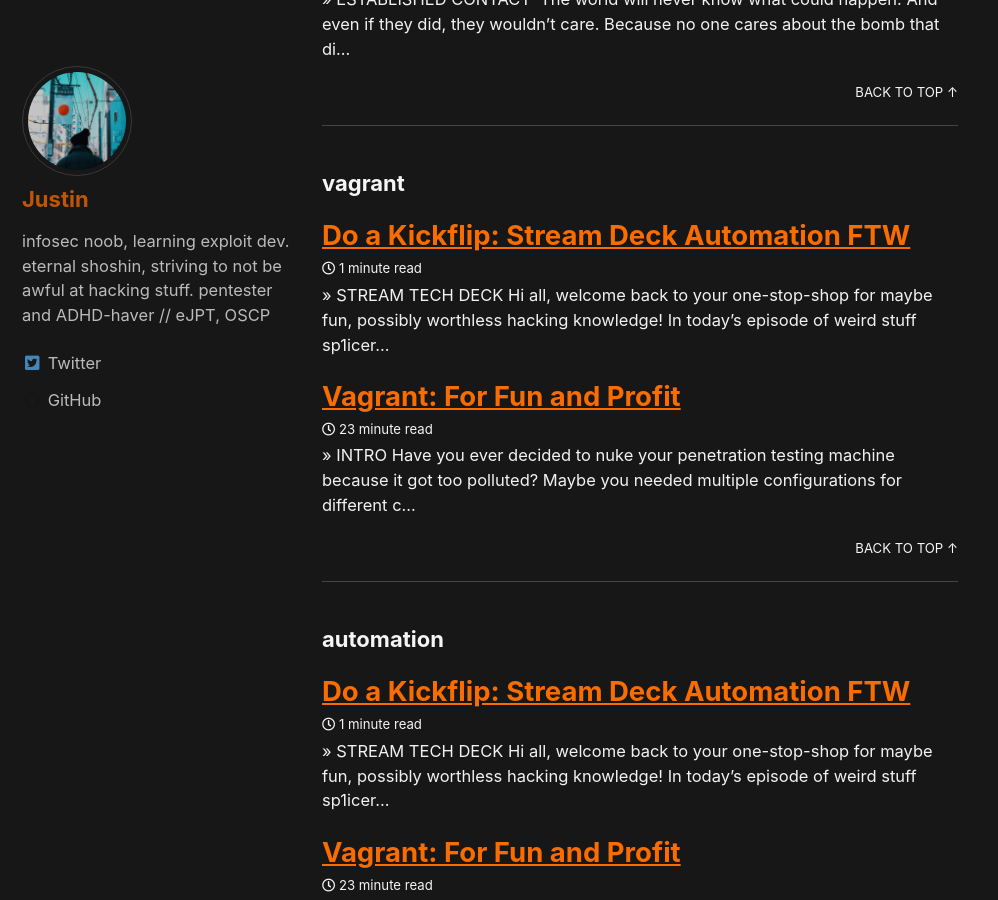
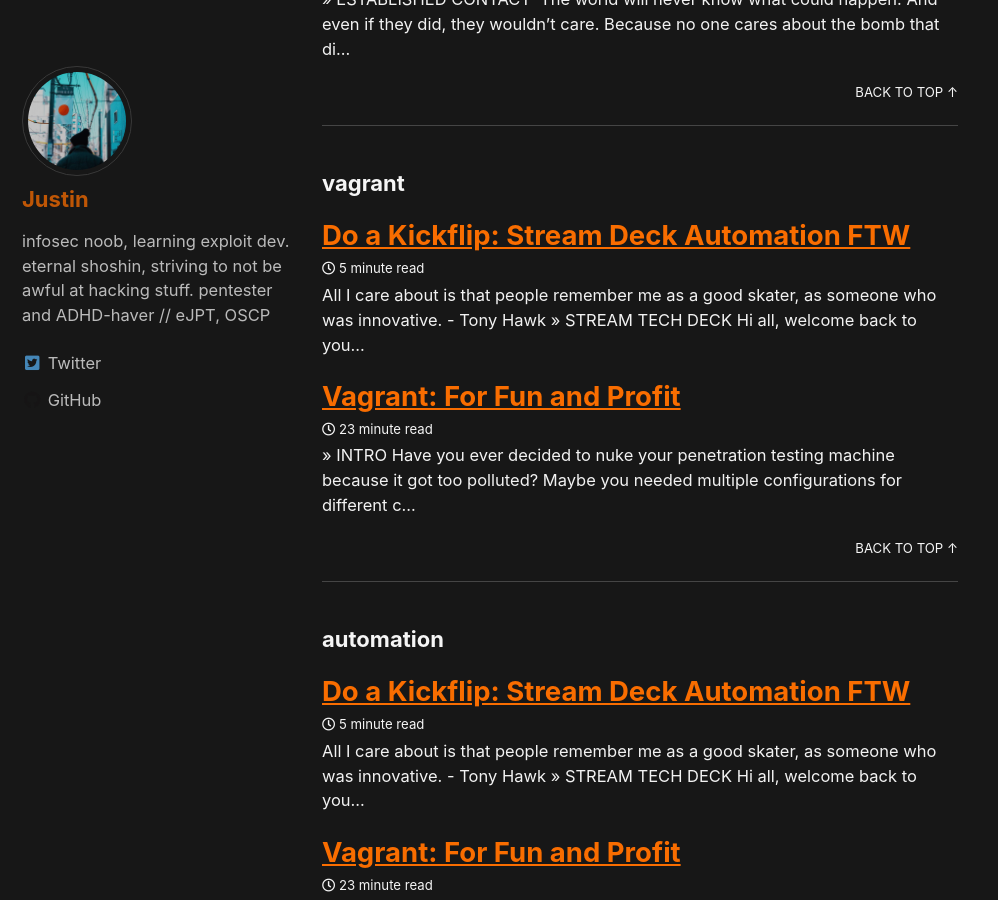
Before and after one commit to sp1icer/sp1icer.github.io, a Jekyll site: the page built from _pages/tag-archive.md, in a window 1280 px wide and 900 px high, scrolled down 4460 px. Shown: the whole window, without its empty margins (0-998 px from the left). Built offline with Jekyll 4.4.1, drawn with Linux system fonts in a browser that asks for light colours; cached includes are drawn as plain includes; a script that is not in the unit is left out; comment, search, counter and statistics services are not loaded; some of the changed lines change nothing that is shown; some of the changed text lies outside the part shown.

Commit message:
mucho updates

````diff
--- a/_posts/2021-11-12-stream-tech-deck.md
+++ b/_posts/2021-11-12-stream-tech-deck.md
@@ -11,12 +11,16 @@
   - virtualization
 ---
 
+> All I care about is that people remember me as a good skater, as someone who was innovative.
+\- Tony Hawk
 
 ## >> STREAM TECH DECK
 
 Hi all, welcome back to your one-stop-shop for maybe fun, possibly worthless hacking knowledge! In today's episode of `weird stuff sp1icer's done`, we explore how I use my ~~tech deck~~ stream deck to automate things like virtual machine provisioning, setting up for HTB practicing, note taking, and more! Hopefully by the end of this post you should have enough knowledge to create your own commands and come up with creative automation solutions to your problems. Let's get started!
 
-![Do a kickflip!](/assets/images/stream-tech-deck/tech-deck.gif)
+<!--more-->
+Note: You'll need to be set up to rock with Vagrant. Need help with Vagrant? I've got a decent primer that I wrote a while back, [go give it a look](https://sp1icer.dev/tutorials/using-vagrant-for-fun-and-profit/).
+{: .notice--info}
 
 ## >> WHAT IS A STREAM DECK, ANYWAYS?
 
@@ -26,21 +30,91 @@
 
 Okay, so that's pretty neat - per-app profiles and some neat integrations mean that we should be able to control OBS as streamers. It's _definitely_ marketed at the streaming crowd - [go check the site if you don't believe me](https://www.elgato.com/en/stream-deck) - but we definitely are able to utilize this thing to perform [system actions](https://help.elgato.com/hc/en-us/articles/360028234471-Elgato-Stream-Deck-System-Actions-Hotkey-File-Open-Weburl-Media-Controls-) to some simple degree. And as if _that_ weren't enough, they've [even provided an SDK](https://developer.elgato.com/documentation/stream-deck/sdk/overview/) that we can use to extend functionality (that's outside the scope of this post, though).
 
+If you poke through the System Actions help article, you'll find an action called `Open` - that's gonna be our best friend in the next few sections. Soon enough we'll have our system doing flips for us:
+
+![A person doing a tre flip on a skateboard.](/assets/images/stream-tech-deck/tre-flip.gif)
+
 ## >> DO A KICKFLIP!
 
-asdfasdfasdf
+So let's start off with something pretty easy - for the first bit we're going to just open programs. Although easy, this is going to be a cornerstone of our process for automating VM deployments. As an example, we'll do my action for opening Obsidian so I can take notes for everything. Start with an open spot in the Stream Deck software and add the `Open` action. Give it whatever `Title` you want and then for the `App / File` section, choose the path to `Obsidian.exe`. It should look something like this: `<Drive Letter>:\Users\<Username>\AppData\Local\Obsidian\Obsidian.exe`. Now test out your new command - click the physical button on your Stream Deck and you should see Obsidian open!
+
+Note that the same process goes for any other program that we want to open; this opens up our second cornerstone. In order to run terminal commands, we can use the same `Open` action with the new Windows Terminal being the target of our affections. Same deal - set it up with the path similar to this: `<Drive Letter>:\Users\<Username>\AppData\Local\Microsoft\WindowsApps\wt.exe`.
+
+And finally, the piece that lets us run commands in series - the `Multi Action`. [Check the docs for multi-action](https://help.elgato.com/hc/en-us/articles/360027960912-Elgato-Stream-Deck-Multi-Actions) and it'll make a bit more sense why I love it so much for automation. It effectively lets us perform multiple actions from one button press, neat! Let's build an action to get set for blog writing:
+
+![Stream Deck software showing a multi-action designed to open Visual Studio Code for blog editing, among other programs.](/assets/images/stream-tech-deck/multi-action-blog-edit.png)
+
+_Ooooookaayyyyyy, that's a pretty steep jump._ It's okay dearest reader, it's less intimidating than it looks. It starts with opening Windows terminal - we went over that already - and then the only other actions it performs are typing, and opening GitHub Desktop for me. Delays are exactly what they sound like - it effectively `sleep(500ms)`'s itself for us, although you can set your preferred duration for the delay. Onto the next pieces...
+
+All I'm doing is having my terminal type `cd <path>` and then there's this nifty piece that hits enter for us:
+
+![Stream Deck software showing that the system will press "Enter" after typing the message.](/assets/images/stream-tech-deck/press-enter.png)
+
+Once we have this in place, we can make Visual Studio Code open the blog for us by the following action:
+
+![Stream Deck software command to open Visual Studio Code for us automatically.](/assets/images/stream-tech-deck/vs-code-open.png)
+
+Finally we open GitHub Desktop at the following path: `<Drive Letter>:\Users\<Username>\AppData\Local\GitHubDesktop\GitHubDesktop.exe`
+
+It's _SERIOUSLY_ that easy.
+
+![A Green Bay Packers football player dusting off his shoulder to show that it was too easy to score the touchdown.](/assets/images/stream-tech-deck/too-easy.gif)
 
 ## >> VAGRANT AT ITS FINEST
 
-asdasdfasdfasf
+Aight, we've got the pieces now - let's put them together. You can probably see how to do this by now but here we go anyways... time to build my HacktheBox + vagrant setup. There are 2 multi-actions that go into this one; I've lovingly named them `HTB Up` and `HTB Down`. I'm very creative, you see. Starting with `HTB Up`, the actions are:
+
+```
+1. System: Webite
+----> URL: https://app.hackthebox.com/machines
+2. System: Open
+----> Path: <Drive Letter>:\Users\<Username>\AppData\Local\Microsoft\WindowsApps\wt.exe
+3. Stream Deck: Delay
+----> Time: 1000ms
+4. System: Text
+----> Text: cd <path_to_vagrantfile>
+----> Press Enter: Yes
+5. Stream Deck: Delay
+----> Time: 1000ms
+6. System: Text
+----> <Drive Letter>:\HashiCorp\Vagrant\bin\vagrant.exe up
+----> Press Enter: Yes
+```
+
+So all the actions there should be pretty self-explanatory - the only new one is that we use the `System: Website` command to pop open HTB to the machines tab so that I can lazy-click the machine that I want. I'm very lazy, you see.
+
+The `HTB Down` action is essentially the same thing, just reversed:
+
+```
+1. System: Open
+----> Path: <Drive Letter>:\Users\<Username>\AppData\Local\Microsoft\WindowsApps\wt.exe
+2. Stream Deck: Delay
+----> Time: 1000ms
+3. System: Text
+----> Text: cd <path_to_vagrantfile>
+----> Press Enter: Yes
+4. Stream Deck: Delay
+----> Time: 1000ms
+5. System: Text
+----> <Drive Letter>:\HashiCorp\Vagrant\bin\vagrant.exe destroy -f
+----> Press Enter: Yes
+```
+
+And that's it! If you press the `HTB Up`, you get a VM + HTB's machines section popped up for you. Pressing `HTB Down` knocks down the VM (I haven't bothered figuring out if there's a way to close a program on Stream Deck, sorry). I'd imagine that you could do similar with programming, creating all kinds of buttons for compiling and running your program, starting docker containers and opening the web page, et cetera et cetera. Let your imagination run wild, friends!
+
+![Kazoo Kid doing...something. I'm not really sure what.](/assets/images/stream-tech-deck/kazoo-kid.gif)
 
 ## >> OUTRO
+
+Cool, now you've got your computer automatin' and hatin', now get to hacking.
 
 ## >> REFERENCES
 
 In the actual post:
 [https://www.elgato.com/en/stream-deck](https://www.elgato.com/en/stream-deck)
 [https://help.elgato.com/hc/en-us/articles/360028234471-Elgato-Stream-Deck-System-Actions-Hotkey-File-Open-Weburl-Media-Controls-](https://help.elgato.com/hc/en-us/articles/360028234471-Elgato-Stream-Deck-System-Actions-Hotkey-File-Open-Weburl-Media-Controls-)
+[https://help.elgato.com/hc/en-us/articles/360027960912-Elgato-Stream-Deck-Multi-Actions](https://help.elgato.com/hc/en-us/articles/360027960912-Elgato-Stream-Deck-Multi-Actions)
 
 
 Extra reading:
+[https://sp1icer.dev/tutorials/using-vagrant-for-fun-and-profit/](https://sp1icer.dev/tutorials/using-vagrant-for-fun-and-profit/)
````
Also changed, not shown: assets/images/stream-tech-deck/kazoo-kid.gif (added), assets/images/stream-tech-deck/multi-action-blog-edit.png (added), assets/images/stream-tech-deck/press-enter.png (added), assets/images/stream-tech-deck/vs-code-open.png (added), 2 other files.
